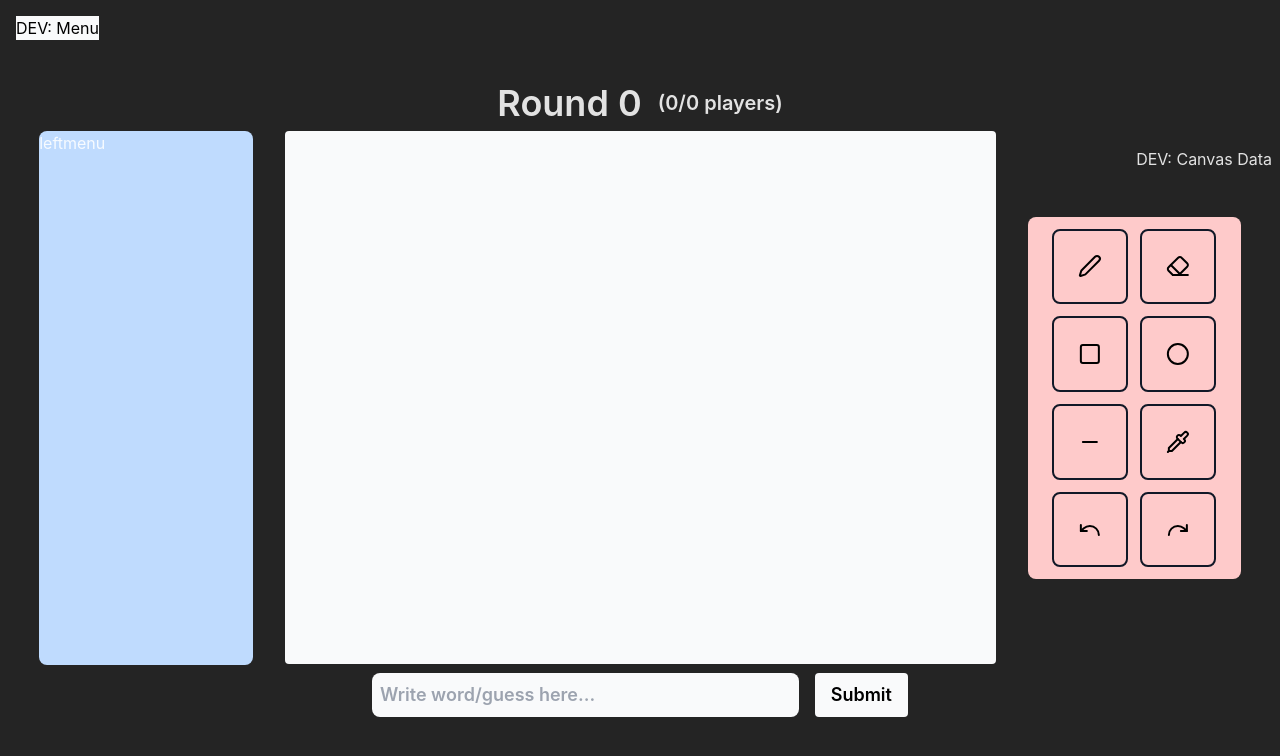
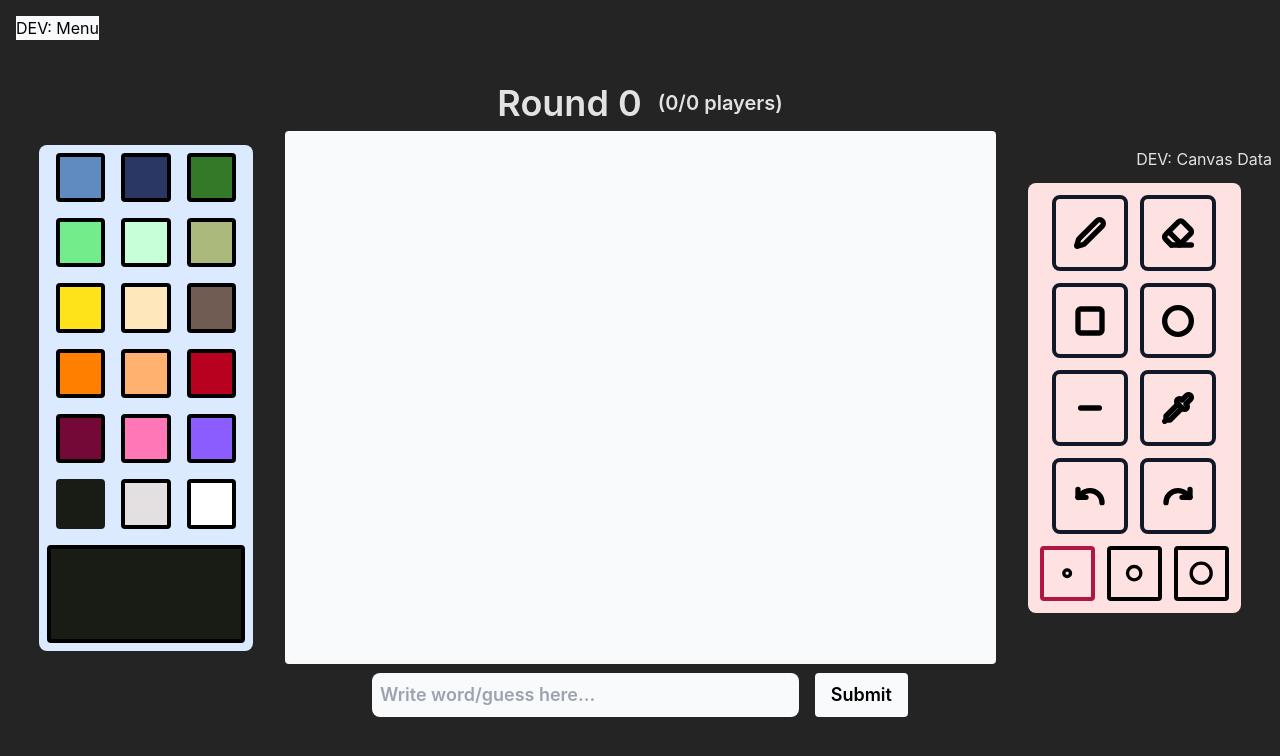
Before and after one commit to matjohn10/Flow, a React (Vite) app: page /game-time/1/play in a window 1280 px wide. Shown: the top 756 px of the page. Built offline with nearby package versions, Linux system fonts and the light colour scheme; no server answers.

Commit message:
Implemented color + strokewidth

```diff
--- /dev/null
+++ b/src/components/ColorsBoard.tsx
@@ -0,0 +1,49 @@
+const Colors = [
+  "#608BC1",
+  "#2A3663",
+  "#347928",
+  "#73EC8B",
+  "#C7FFD8",
+  "#ABBA7C",
+  "#FFE31A",
+  "#FDE7BB",
+  "#705C53",
+  "#FF8000",
+  "#FFB26F",
+  "#B8001F",
+  "#740938",
+  "#FF77B7",
+  "#8B5DFF",
+  "#181C14",
+  "#E4E0E1",
+  "#ffffff",
+];
+
+interface props {
+  currColor: string;
+  setColor: React.Dispatch<React.SetStateAction<string>>;
+}
+
+function ColorsBoard({ currColor, setColor }: props) {
+  return (
+    <div className="flex flex-wrap justify-center w-1/6 h-auto bg-blue-100 rounded-lg p-2 gap-4">
+      {Colors.map((c) => (
+        <div
+          key={c}
+          onClick={() => setColor(c)}
+          style={{
+            backgroundColor: c,
+            border: c === currColor ? `4px solid ${c}` : "4px solid black",
+          }}
+          className="w-1/4 aspect-square rounded"
+        />
+      ))}
+      <div
+        style={{ backgroundColor: currColor }}
+        className="w-full aspect-[2/1] border-4 border-black rounded"
+      />
+    </div>
+  );
+}
+
+export default ColorsBoard;
--- a/src/components/DrawingBoard.tsx
+++ b/src/components/DrawingBoard.tsx
@@ -1,9 +1,11 @@
 import { useEffect, useRef, useState } from "react";
 import DevButton from "./DevButton";
 import { DrawMove, WindowSize } from "../utils/types";
-import { assert } from "../utils/helpers";
 import ToolsBoard from "./ToolsBoard";
+import ColorsBoard from "./ColorsBoard";
 
+// TODO: Add conditional wrapper that disable drawing when guessing (based on round#)
+// TODO: Add conditional wrapper for mouse up/down when pen/eraser/square/circle/path/picker selected
 const MAIN_MOUSE_BUTTON = 0;
 
 function DrawingBoard() {
@@ -15,8 +17,10 @@ function DrawingBoard() {
     width: window.innerWidth,
     heigth: window.innerHeight,
   });
+  const [color, setColor] = useState("#181C14"); // default -> black
+  const [strokeWidth, setStrokeWidth] = useState(4);
   const [isDrawing, setIsDrawing] = useState(false);
-  const [drawingStack, setDrawingStack] = useState<ImageData[]>([]);
+  const [drawingStack, setDrawingStack] = useState<ImageData[]>([]); // TODO: stacks should be DrawMove[], simpler and faster than 1M len arrays
   const [undoStack, setUndoStack] = useState<ImageData[]>([]);
   const [drawMoves, setDrawMoves] = useState<DrawMove[]>([]);
 
@@ -79,7 +83,16 @@ function DrawingBoard() {
         event.clientX - elementRect.left,
         event.clientY - elementRect.top
       );
-      setDrawMoves([...drawMoves, { x: event.clientX, y: event.clientY }]);
+      setDrawMoves([
+        ...drawMoves,
+        {
+          kind: "start",
+          x: event.clientX,
+          y: event.clientY,
+          color,
+          strokeWidth,
+        },
+      ]);
     }
   }
 
@@ -99,17 +112,28 @@ function DrawingBoard() {
         event.clientY - elementRect.top
       );
       ctx.stroke();
-      setDrawMoves([...drawMoves, { x: event.clientX, y: event.clientY }]);
+      setDrawMoves([
+        ...drawMoves,
+        {
+          kind: "move",
+          x: event.clientX,
+          y: event.clientY,
+          color,
+          strokeWidth,
+        },
+      ]);
     }
   }
 
   function setLineProperties() {
     if (!ctx) return;
-    ctx.lineWidth = 4;
+    ctx.lineWidth = strokeWidth;
     ctx.lineJoin = "round";
     ctx.lineCap = "round";
+    ctx.strokeStyle = color;
   }
 
+  // TODO: test redraw/refactor with the stacks being DrawMove[] instead of ImageData[] for unod/redo
   function reDraw(dSize: { dx: number; dy: number }) {
     if (!ctx || !ref.current || drawMoves.length === 0) return;
     ctx.clearRect(0, 0, width, height);
@@ -121,6 +145,8 @@ function DrawingBoard() {
       drawMoves[0].y - elementRect.top + dSize.dy
     );
     drawMoves.forEach((d) => {
+      ctx.strokeStyle = d.color;
+      ctx.lineWidth = d.strokeWidth;
       ctx.lineTo(
         d.x - elementRect.left + dSize.dx,
         d.y - elementRect.top + dSize.dy
@@ -131,7 +157,6 @@ function DrawingBoard() {
 
   function undo() {
     if (!ctx || drawingStack.length === 0) return;
-    console.log("DrawingS:", drawingStack);
     const diff = [...drawingStack];
     const element = diff.pop();
     setDrawingStack(diff);
@@ -142,7 +167,6 @@ function DrawingBoard() {
   }
   function redo() {
     if (!ctx || undoStack.length === 0) return;
-    console.log("UndoS:", undoStack);
     const diff = [...undoStack];
     const element = diff.pop();
     const newDrawStack = [...drawingStack, element!];
@@ -153,7 +177,7 @@ function DrawingBoard() {
 
   return (
     <div className="relative flex justify-center items-center w-full h-2/3 gap-8">
-      <div className="w-1/6 h-full bg-blue-200 rounded-lg">leftmenu</div>
+      <ColorsBoard currColor={color} setColor={setColor} />
       <canvas
         ref={ref}
         height={height}
@@ -169,6 +193,8 @@ function DrawingBoard() {
       <ToolsBoard
         redo={redo}
         undo={undo}
+        currStrokeWidth={strokeWidth}
+        setStrokeWidth={setStrokeWidth}
         //drawing={isDrawing}
         //setDrawing={setIsDrawing}
       />
--- a/src/components/ToolsBoard.tsx
+++ b/src/components/ToolsBoard.tsx
@@ -1,5 +1,6 @@
 import {
   Circle,
+  Dot,
   Eraser,
   Minus,
   Pen,
@@ -12,44 +13,70 @@ import {
 interface props {
   undo(): void;
   redo(): void;
+  currStrokeWidth: number;
+  setStrokeWidth: React.Dispatch<React.SetStateAction<number>>;
   //drawing: boolean;
   //setDrawing: React.Dispatch<React.SetStateAction<boolean>>;
 }
 
-function ToolsBoard({ undo, redo }: props) {
+function ToolsBoard({ undo, redo, currStrokeWidth, setStrokeWidth }: props) {
   return (
-    <div className="flex flex-wrap w-1/6 justify-center h-auto bg-red-200 rounded-lg p-3 gap-3">
-      <div className="flex justify-center items-center w-2/5 aspect-square border-2 border-gray-900 rounded-lg hover:bg-gray-100 hover:cursor-pointer active:opacity-20">
-        <Pen className="w-20 aspect-square" color="black" />
+    <div className="flex flex-wrap w-1/6 justify-center h-auto bg-red-100 rounded-lg p-3 gap-3">
+      <div className="flex justify-center items-center w-2/5 aspect-square border-4 border-gray-900 rounded-lg hover:bg-gray-100 hover:cursor-pointer active:opacity-20">
+        <Pen size={32} color="black" strokeWidth={4} />
       </div>
-      <div className="flex justify-center items-center w-2/5 aspect-square border-2 border-gray-900 rounded-lg hover:bg-gray-100 hover:cursor-pointer active:opacity-20">
-        <Eraser className="w-20 aspect-square" color="black" />
+      <div className="flex justify-center items-center w-2/5 aspect-square border-4 border-gray-900 rounded-lg hover:bg-gray-100 hover:cursor-pointer active:opacity-20">
+        <Eraser size={32} color="black" strokeWidth={4} />
       </div>
-      <div className="flex justify-center items-center w-2/5 aspect-square border-2 border-gray-900 rounded-lg hover:bg-gray-100 hover:cursor-pointer active:opacity-20">
-        <Square className="w-20 aspect-square" color="black" />
+      <div className="flex justify-center items-center w-2/5 aspect-square border-4 border-gray-900 rounded-lg hover:bg-gray-100 hover:cursor-pointer active:opacity-20">
+        <Square size={32} color="black" strokeWidth={4} />
       </div>
-      <div className="flex justify-center items-center w-2/5 aspect-square border-2 border-gray-900 rounded-lg hover:bg-gray-100 hover:cursor-pointer active:opacity-20">
-        <Circle className="w-20 aspect-square" color="black" />
+      <div className="flex justify-center items-center w-2/5 aspect-square border-4 border-gray-900 rounded-lg hover:bg-gray-100 hover:cursor-pointer active:opacity-20">
+        <Circle size={32} color="black" strokeWidth={4} />
       </div>
-      <div className="flex justify-center items-center w-2/5 aspect-square border-2 border-gray-900 rounded-lg hover:bg-gray-100 hover:cursor-pointer active:opacity-20">
-        <Minus className="w-20 aspect-square" color="black" />
+      <div className="flex justify-center items-center w-2/5 aspect-square border-4 border-gray-900 rounded-lg hover:bg-gray-100 hover:cursor-pointer active:opacity-20">
+        <Minus size={32} color="black" strokeWidth={4} />
       </div>
-      <div className="flex justify-center items-center w-2/5 aspect-square border-2 border-gray-900 rounded-lg hover:bg-gray-100 hover:cursor-pointer active:opacity-20">
-        <Pipette className="w-20 aspect-square" color="black" />
+      <div className="flex justify-center items-center w-2/5 aspect-square border-4 border-gray-900 rounded-lg hover:bg-gray-100 hover:cursor-pointer active:opacity-20">
+        <Pipette size={32} color="black" strokeWidth={4} />
       </div>
-      <div className="flex justify-center items-center w-2/5 aspect-square border-2 border-gray-900 rounded-lg hover:bg-gray-100 hover:cursor-pointer active:opacity-20">
-        <Undo
-          onClick={() => undo()}
-          className="w-20 aspect-square"
-          color="black"
-        />
+      <div className="flex justify-center items-center w-2/5 aspect-square border-4 border-gray-900 rounded-lg hover:bg-gray-100 hover:cursor-pointer active:opacity-20">
+        <Undo onClick={() => undo()} size={32} color="black" strokeWidth={4} />
       </div>
-      <div className="flex justify-center items-center w-2/5 aspect-square border-2 border-gray-900 rounded-lg hover:bg-gray-100 hover:cursor-pointer active:opacity-20">
-        <Redo
-          onClick={() => redo()}
-          className="w-20 aspect-square"
-          color="black"
-        />
+      <div className="flex justify-center items-center w-2/5 aspect-square border-4 border-gray-900 rounded-lg hover:bg-gray-100 hover:cursor-pointer active:opacity-20">
+        <Redo onClick={() => redo()} color="black" size={32} strokeWidth={4} />
+      </div>
+      <div className="flex items-center w-full gap-3">
+        <div
+          onClick={() => setStrokeWidth(4)}
+          style={{
+            border:
+              currStrokeWidth === 4 ? "4px solid #AF1740" : "4px solid black",
+          }}
+          className="flex justify-center items-center w-1/3 aspect-square rounded border-4 border-gray-900"
+        >
+          <Dot color="black" size={40} strokeWidth={4} />
+        </div>
+        <div
+          onClick={() => setStrokeWidth(8)}
+          style={{
+            border:
+              currStrokeWidth === 8 ? "4px solid #AF1740" : "4px solid black",
+          }}
+          className="flex justify-center items-center w-1/3 aspect-square rounded border-4 border-gray-900"
+        >
+          <Dot color="black" size={40} strokeWidth={8} />
+        </div>
+        <div
+          onClick={() => setStrokeWidth(12)}
+          style={{
+            border:
+              currStrokeWidth === 12 ? "4px solid #AF1740" : "4px solid black",
+          }}
+          className="flex justify-center items-center w-1/3 aspect-square rounded border-4 border-gray-900"
+        >
+          <Dot color="black" size={40} strokeWidth={12} />
+        </div>
       </div>
     </div>
   );
--- a/src/utils/types.ts
+++ b/src/utils/types.ts
@@ -1,6 +1,9 @@
 export type DrawMove = {
+  kind: "start" | "move";
   x: number;
   y: number;
+  color: string;
+  strokeWidth: number;
 };
 
 export type WindowSize = {
```
